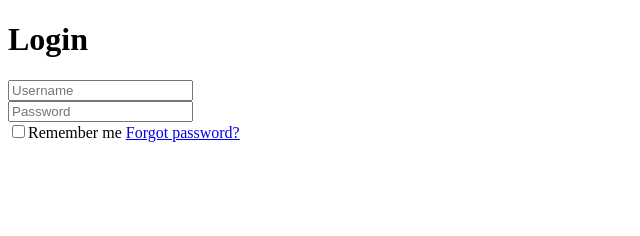
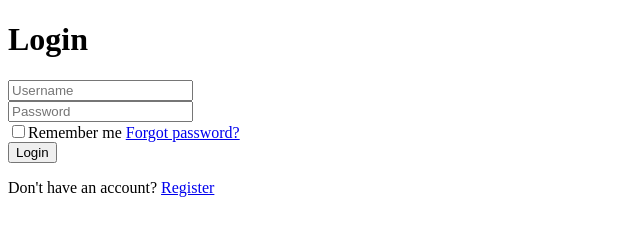
Before and after one commit to yoksik/login_form, a plain HTML site: page index.html in a window 1280 px wide. Shown: the whole page, without its empty margins (0-640 px from the left). Drawn offline with Linux system fonts and the light colour scheme.

Commit message:
Add button

```diff
--- a/index.html
+++ b/index.html
@@ -21,6 +21,10 @@
                 <label for=""><input type="checkbox">Remember me</label>
                 <a href="#">Forgot password?</a>
             </div>
+            <button type="submit" class="btn">Login</button>
+            <div class="register-link">
+                <p>Don't have an account? <a href="#">Register</a></p>
+            </div>
         </form>
     </div>
 
```
